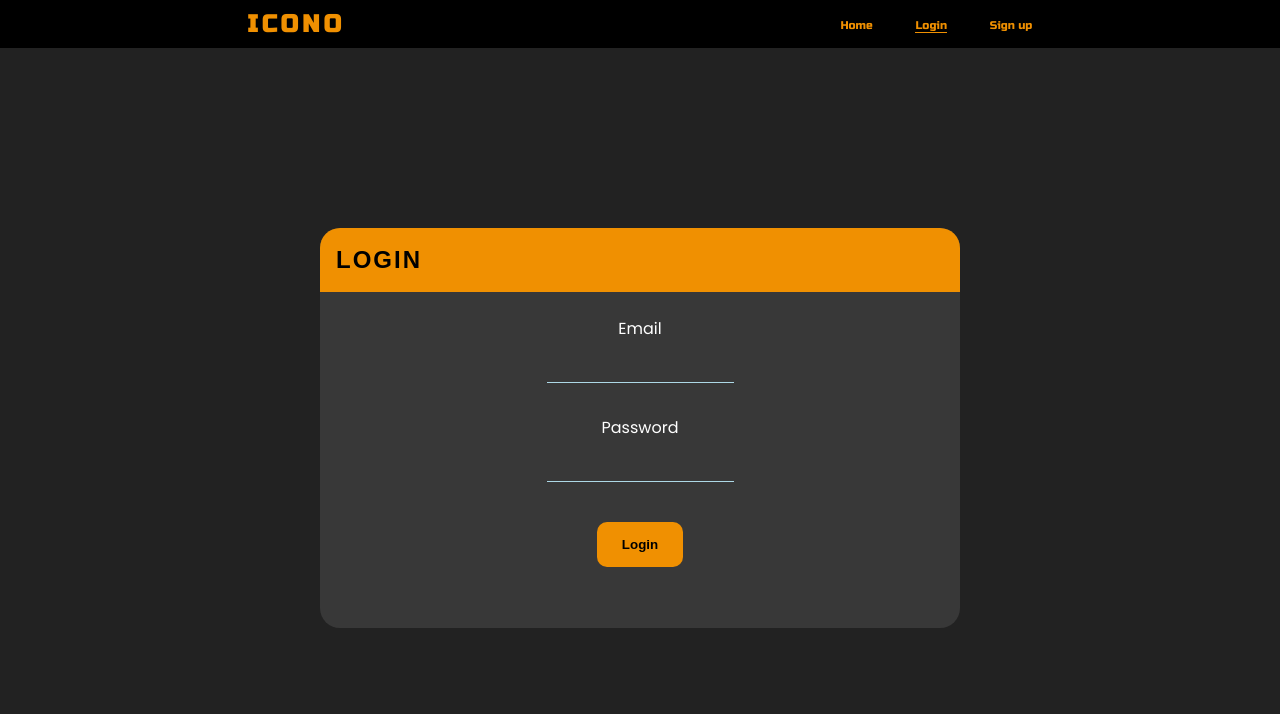
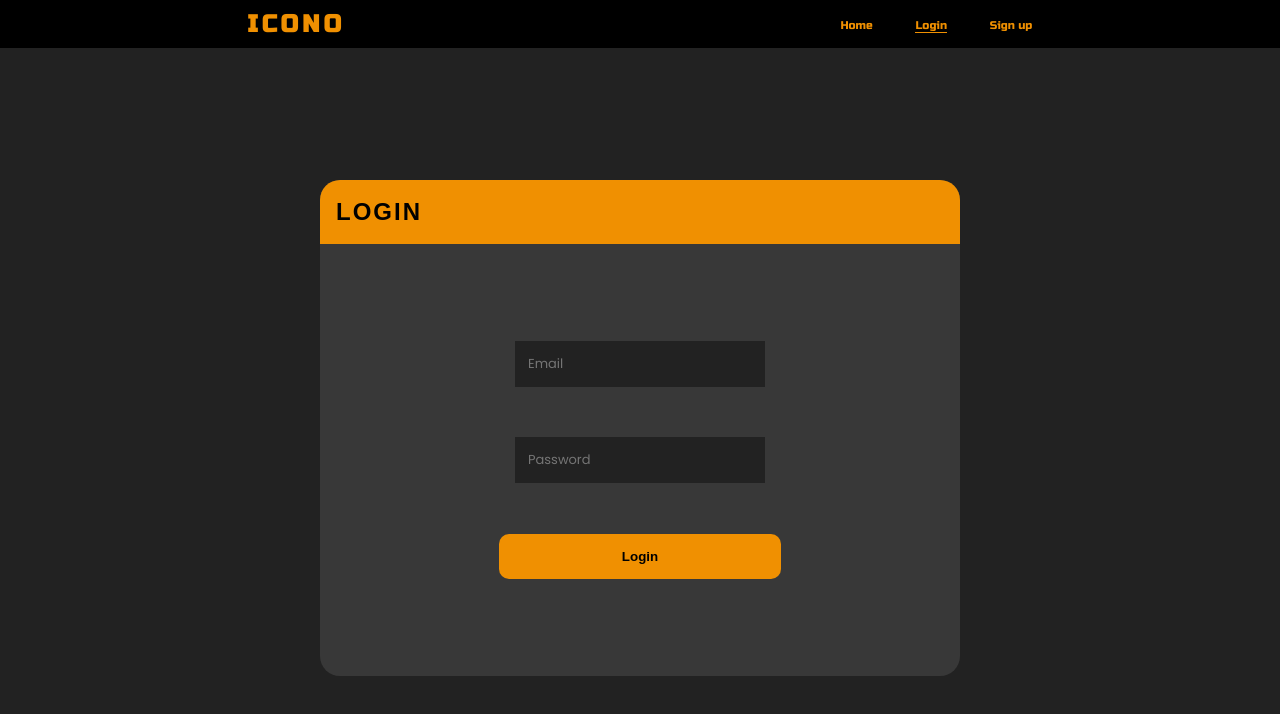
Before and after one commit to Gui-Fernandes21/icono-frontend, a Vue app: page /login in a window 1280 px wide. Shown: the top 714 px of the page. Built offline with nearby package versions, Linux system fonts and the light colour scheme.

Commit message:
UI && styling improvements

```diff
--- a/src/components/desktop/views/auth/LogIn.vue
+++ b/src/components/desktop/views/auth/LogIn.vue
@@ -6,12 +6,10 @@
       </header>
       <div class="main-section">
         <div class="input-control">
-          <label>Email</label>
-          <input type="email" v-model="email" />
+          <input type="email" v-model="email" placeholder="Email" />
         </div>
         <div class="input-control">
-          <label>Password</label>
-          <input type="password" v-model="secret" />
+          <input type="password" v-model="secret" placeholder="Password" />
         </div>
         <button @click="login">Login</button>
       </div>
@@ -42,7 +40,7 @@ export default {
 
 <style scoped>
 .card {
-  height: 50vh;
+  min-height: 60vh;
   width: 50vw;
   background: #383838;
   border-radius: 20px;
@@ -65,30 +63,31 @@ header h1 {
   letter-spacing: 2px;
 }
 .main-section {
+  height: 54vh;
+  display: grid;
+  grid-template-columns: 22vw;
+  grid-template-rows: repeat(3, 12vh);
+  justify-content: center;
+  align-content: center;
+}
+.input-control {
   display: flex;
   flex-direction: column;
   justify-content: center;
-  align-items: center;
-  margin: 1rem 0;
-}
-.input-control {
-  margin: 0.5rem;
-  display: flex;
-  flex-direction: column;
   text-align: center;
-  font-family: "Poppins", sans-serif;
   outline: none;
-}
-.input-control label {
-  color: #fff;
 }
 .input-control input {
   background: transparent;
   border: none;
-  border-bottom: 1px solid lightblue;
   margin: 1rem;
-  padding: 5px;
+  padding: 1vw;
   color: #fff;
+  font-family: "Poppins", sans-serif;
+  background: #222;
+  outline: none;
+  font-family: "Poppins", sans-serif;
+  font-size: 13px;
 }
 button {
   margin: 1rem 0;
@@ -99,6 +98,7 @@ button {
   background: var(--standard-orange);
   border-radius: 10px;
   border: none;
+  place-self: center stretch;
 }
 button:hover {
   background: #ff9900;
--- a/src/components/desktop/views/auth/SignUp.vue
+++ b/src/components/desktop/views/auth/SignUp.vue
@@ -38,14 +38,26 @@ export default {
     };
   },
   methods: {
-    signup() {
+    async signup() {
+      const name = this.firstName + ' ' + this.lastName;
+
+      if (this.secret !== this.confirmSecret) return console.log('Passwords do not match!');
+
       const variables = {
-        name: this.name,
+        name,
         email: this.email,
         secret: this.secret,
       };
 
-      this.$store.dispatch("signup", variables);
+      const answer = await this.$store.dispatch("signup", variables);
+
+      if (answer.msg === 'ok') {
+        this.firstName = ''
+        this.lastName = ''
+        this.email = ''
+        this.secret = ''
+        this.confirmSecret = ''
+      }
     },
   },
 };
@@ -77,7 +89,7 @@ header h1 {
 }
 .main-section {
   height: 54vh;
-  padding: 2vw 4vw;
+  padding: 2vw 5vw;
   display: grid;
   grid-template-columns: repeat(2, auto);
   grid-template-rows: repeat(4, 12vh);
@@ -90,9 +102,9 @@ header h1 {
   align-content: center;
 }
 .input-control {
-  margin: 0.5rem;
   display: flex;
   flex-direction: column;
+  justify-content: center;
   text-align: center;
   font-family: "Poppins", sans-serif;
   outline: none;
@@ -115,10 +127,16 @@ header h1 {
 .input-control input {
   background: transparent;
   border: none;
-  border-bottom: 1px solid lightblue;
   margin: 1rem;
-  padding: 5px;
+  padding: 1vw;
   color: #fff;
+  background: #222;
+  outline: none;
+  font-family: 'Poppins', sans-serif;
+  font-size: 13px;
+}
+.input-control input::placeholder {
+  font-family: 'Poppins', sans-serif;
 }
 button {
   margin: 1rem 0;
--- a/src/store/auth/actions.js
+++ b/src/store/auth/actions.js
@@ -29,6 +29,8 @@ export default {
     const { data } = await result.json();
 
     await commit("authenticate", data.signup);
+
+    return { msg: "ok", status: 200 };
   },
   async login({ commit }, variables) {
     const query = `
@@ -60,10 +62,10 @@ export default {
     // data is returned deeply nested
     const { data } = await result.json();
 
-    console.log(data)
+    console.log(data);
 
     await commit("authenticate", data.login);
 
-
+    return { msg: "ok", status: 200 };
   },
 };
```
